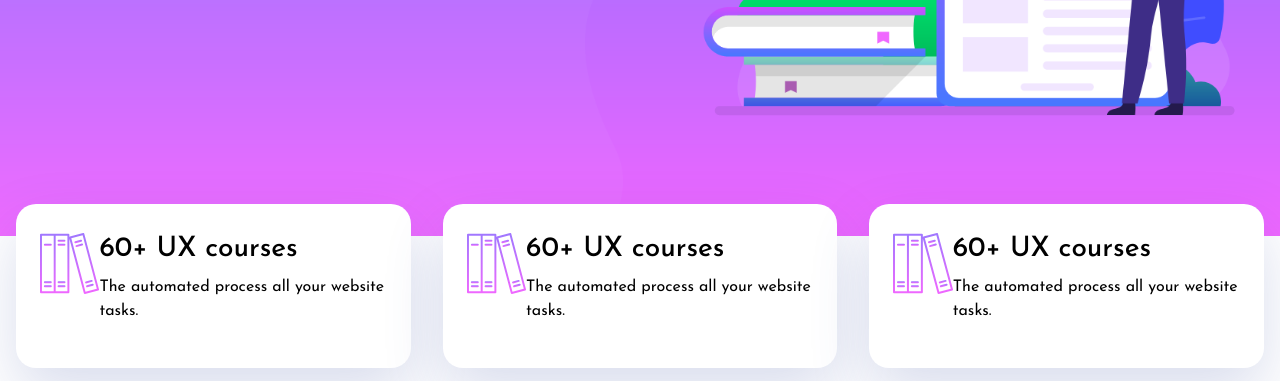
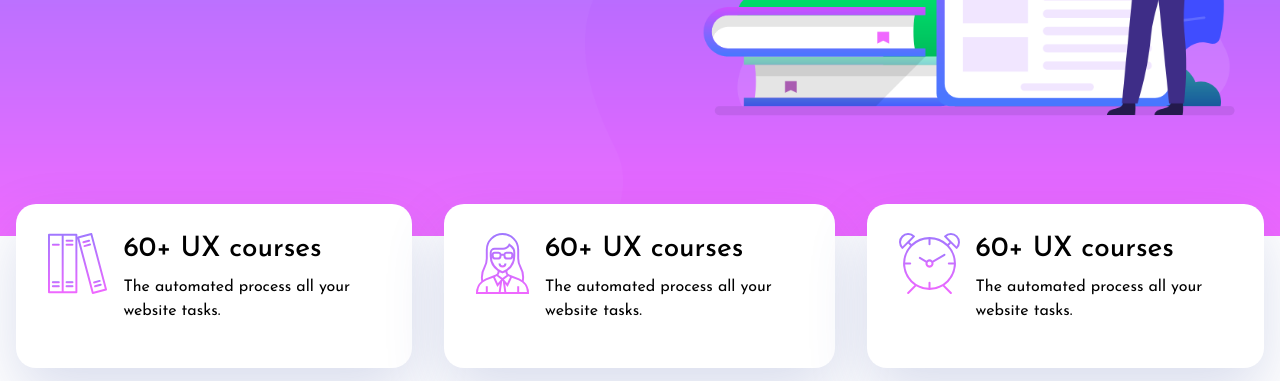
Before and after one commit to hoangtrungnguyen/hoangtrungnguyen.github.io, a plain HTML site: page index.html in a window 1280 px wide. Shown: the part 414-795 px from the top of the page. Drawn offline with Linux system fonts and the light colour scheme.

Commit message:
update icons

```diff
--- a/index.css
+++ b/index.css
@@ -117,7 +117,11 @@ h1 {
     box-shadow: 0 25px 60px rgba(66, 85, 164, 0.2);
     padding: 29px 24px;
     border-radius: 20px;
+    justify-content: space-evenly;
     background: #fff
+}
+.service-item div{
+    padding: 0 8px;
 }
 
 @media screen and (max-width: 992px) {
--- a/index.html
+++ b/index.html
@@ -44,7 +44,7 @@
         </div>
         <div class="service-item">
             <div>
-                <img src="assets/icon/icon1.svg" alt="">
+                <img src="assets/icon/icon2.svg" alt="">
             </div>
             <div>
                 <h3>60+ UX courses</h3>
@@ -53,7 +53,7 @@
         </div>
         <div class="service-item">
             <div>
-                <img src="assets/icon/icon1.svg" alt="">
+                <img src="assets/icon/icon3.svg" alt="">
             </div>
             <div>
                 <h3>60+ UX courses</h3>
```
